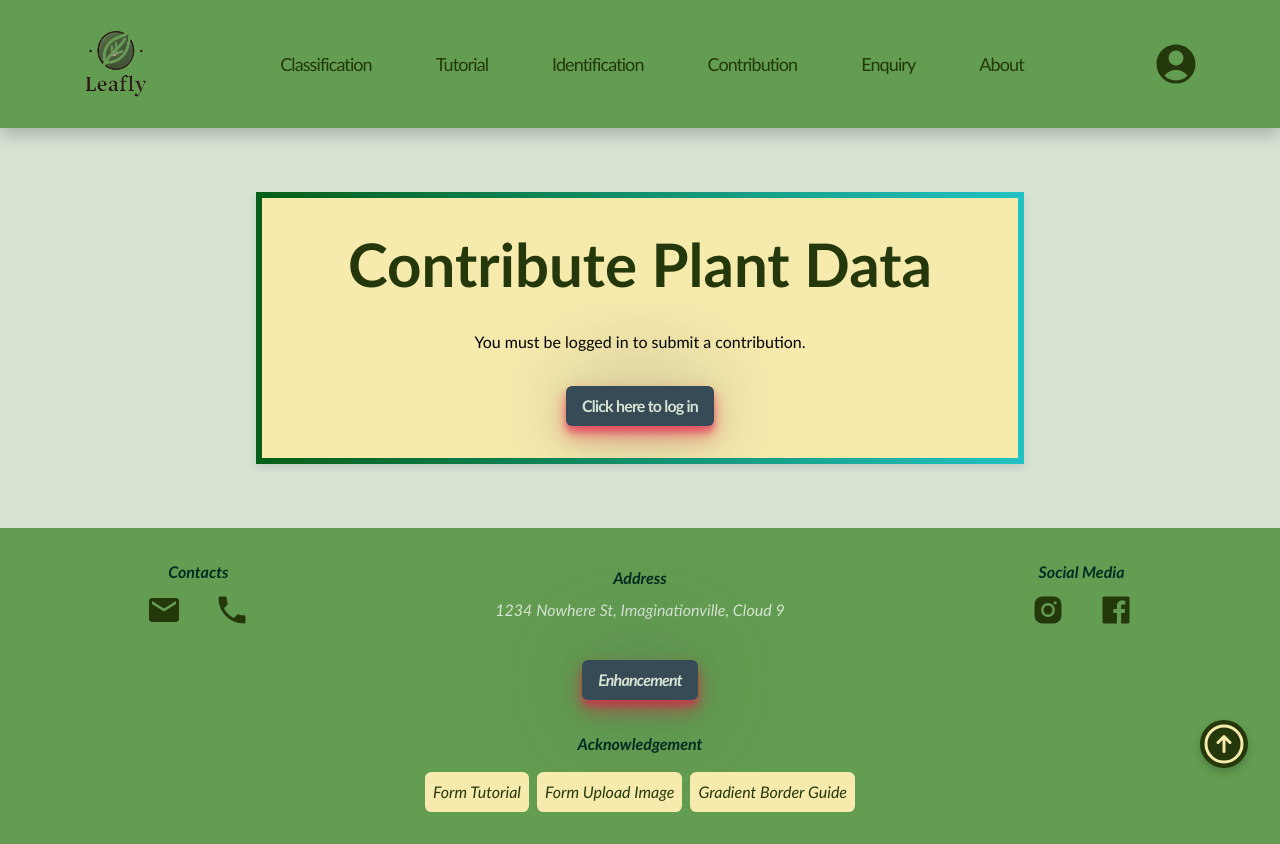
After one commit to Lawrensu/Herbarium-PHP-, a PHP site: page /check_login.php in a window 1280 px wide. The commit adds this page. Run offline with PHP 8.4, Linux system fonts and the light colour scheme.

Commit message:
Finished the contribution part

```diff
--- /dev/null
+++ b/check_login.php
@@ -0,0 +1,70 @@
+<?php
+// Start the session if not already started
+if (session_status() == PHP_SESSION_NONE) {
+    session_start();
+}
+
+// Check if the user is logged in
+if (!isset($_SESSION['user_id'])) {
+    // User is not logged in, display a message and provide a link to the login page
+    $message = "You must be logged in to submit a contribution.";
+    $loginLink = "login.php";
+} else {
+    // User is logged in, proceed with the form submission
+    if ($_SERVER["REQUEST_METHOD"] === "POST") {
+        // Include the contribution process script
+        include 'include/contribution_process.php';
+        exit();
+    }
+}
+?>
+
+<!DOCTYPE html>
+<html lang="en">
+<head>
+    <meta charset="UTF-8">
+    <meta name="viewport" content="width=device-width, initial-scale=1.0">
+    <link rel="icon" type="image/svg+xml" href="images/constant/leaf.png">
+
+    <meta name="description" content="Learn how you can contribute to our herbarium project. Get involved, support, or donate to help us preserve plant specimens and advance botanical research.">
+    <meta name="keywords" content="contribute, herbarium, plant preservation, support, donate, get involved, botanical research, plant specimens">
+    <meta name="author" content="Lawrence Lian">
+
+    <link rel="stylesheet" type="text/css" href="style/style.css">
+
+    <title>Contribute - Please Log In</title>
+</head>
+<body>
+    <!-- Including header part -->
+    <?php include 'include/header.php'; ?>
+
+    <main class="contribution__container container">
+        <article class="contribution">
+            <section class="contribution__wrapper">
+                <h1>Contribute Plant Data</h1>
+                <?php if (isset($message)): ?>
+                    <p><?php echo $message; ?></p>
+                    <p><a href="<?php echo $loginLink; ?>" class="btn">Click here to log in</a></p>
+                <?php endif; ?>
+            </section>
+        </article>
+    </main>
+
+    <!-- Footer Part -->
+    <footer>
+        <!-- Include footer -->
+        <?php include 'include/footer.php'; ?>
+
+        <p class="main-acknowledgement"><strong>Acknowledgement</strong></p>
+        <div class="footer__acknowledgement-wrapper">
+            <section class="acknowledgement-section">
+                <a class="footer__acknowledgement-link" target="_blank" href="https://www.youtube.com/watch?v=iAxUpo0aJSk&pp=ygUXdXBsb2FkIGltYWdlIGZvcm0gaHRtbCA%3D">Form Tutorial</a>
+                <a class="footer__acknowledgement-link" target="_blank" href="https://developer.mozilla.org/en-US/docs/Web/HTML/Element/input/file">Form Upload Image</a>
+                <a target="_blank" class="footer__acknowledgement-link" href="https://www.geeksforgeeks.org/gradient-borders/">Gradient Border Guide</a>
+            </section>
+        </div>
+    </footer>
+
+    <?php include 'include/bckToTopBtn.php'; ?>
+</body>
+</html>
--- a/include/header.php
+++ b/include/header.php
@@ -1,6 +1,8 @@
-<!--  -->
 <?php
-session_start();
+// Check if the user is logged in
+if (session_status() == PHP_SESSION_NONE) {
+    session_start();
+}
 ?>
 
 <!-- Header Part -->
--- a/login.php
+++ b/login.php
@@ -20,7 +20,9 @@
 
     <!-- Login Session Part -->
     <?php
-        session_start();
+        if (session_status() == PHP_SESSION_NONE) {
+            session_start();
+        }
 
         include 'connection.php';
         include 'database.php'; // Ensure database.php is included
```
Also changed, not shown: contribution.php (+23 -11 lines), include/contribution_process.php (+21 -3 lines).
